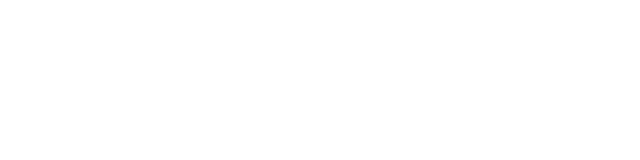
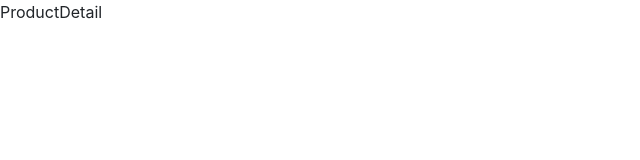
Before and after one commit to halit-kalayci-instruction/tobeto-b-react, a React (Create React App) app: page /product-detail in a window 1280 px wide. Before the commit this address had no page. Shown: the top 160 px of the page, without its empty margins (0-640 px from the left). Built offline with nearby package versions, Linux system fonts and the light colour scheme.

Commit message:
read query string

```diff
--- a/src/App.tsx
+++ b/src/App.tsx
@@ -1,12 +1,14 @@
 import {ReactElement} from "react";
 import {BrowserRouter, Route, Routes} from "react-router-dom";
 import Homepage from "./pages/Homepage/Homepage";
+import ProductDetail from "./pages/ProductDetail/ProductDetail";
 
 function App(): ReactElement {
 	return (
 		<BrowserRouter>
 			<Routes>
 				<Route path="/" element={<Homepage />}></Route>
+				<Route path="/product-detail" element={<ProductDetail />}></Route>
 			</Routes>
 		</BrowserRouter>
 	);
--- a/src/components/ProductCard/ProductCard.tsx
+++ b/src/components/ProductCard/ProductCard.tsx
@@ -20,7 +20,7 @@
 				<h5 className="card-title">{props.product.title}</h5>
 				<p className="card-text">{props.product.description}</p>
 				<Link
-					to={"/products?id=" + props.product.id}
+					to={"/product-detail?id=" + props.product.id}
 					className="btn btn-primary"
 				>
 					Detail
--- /dev/null
+++ b/src/pages/ProductDetail/ProductDetail.tsx
@@ -0,0 +1,18 @@
+import React, {useEffect} from "react";
+import {useLocation} from "react-router-dom";
+
+type Props = {};
+
+const ProductDetail = (props: Props) => {
+	const location = useLocation();
+	useEffect(() => {
+		let query = new URLSearchParams(location.search);
+		console.log(query.get("id"));
+	}, []);
+
+	return <div>ProductDetail</div>;
+};
+
+export default ProductDetail;
+// getbyid?id=1 query string  1. yol
+// getById/1 path variable
```
